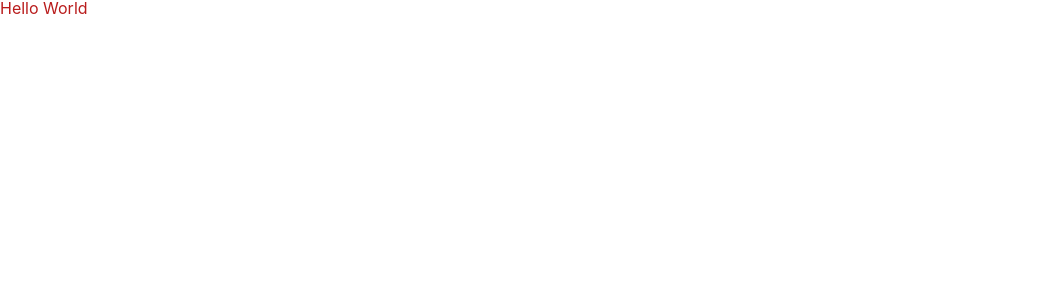
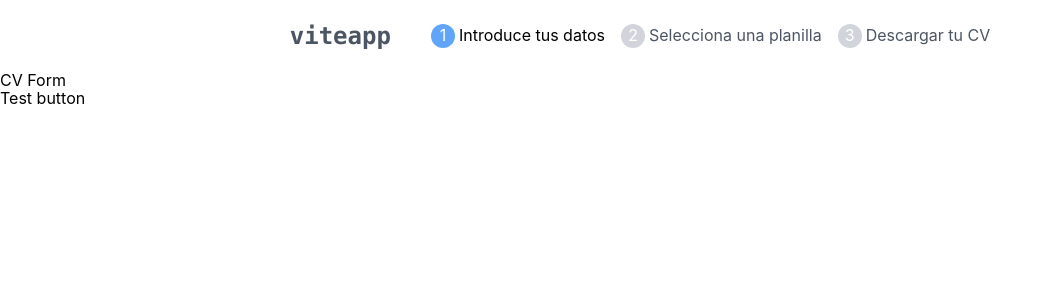
Before and after one commit to chrisdadev13/vitaeapp, a React (Vite) app: page / in a window 1280 px wide. Shown: the top 300 px of the page, without its empty margins (0-1053 px from the left). Built offline with nearby package versions, Linux system fonts and the light colour scheme.

Commit message:
Minor changes

```diff
--- a/src/App.tsx
+++ b/src/App.tsx
@@ -1,11 +1,10 @@
 import React from "react";
+import Main from "./components/Main";
 
 const App: React.FC = () => {
   return(
     <div>
-      <h1 className="text-red-700">
-        Hello World
-      </h1>
+      <Main />
     </div>
   )
 }
```
